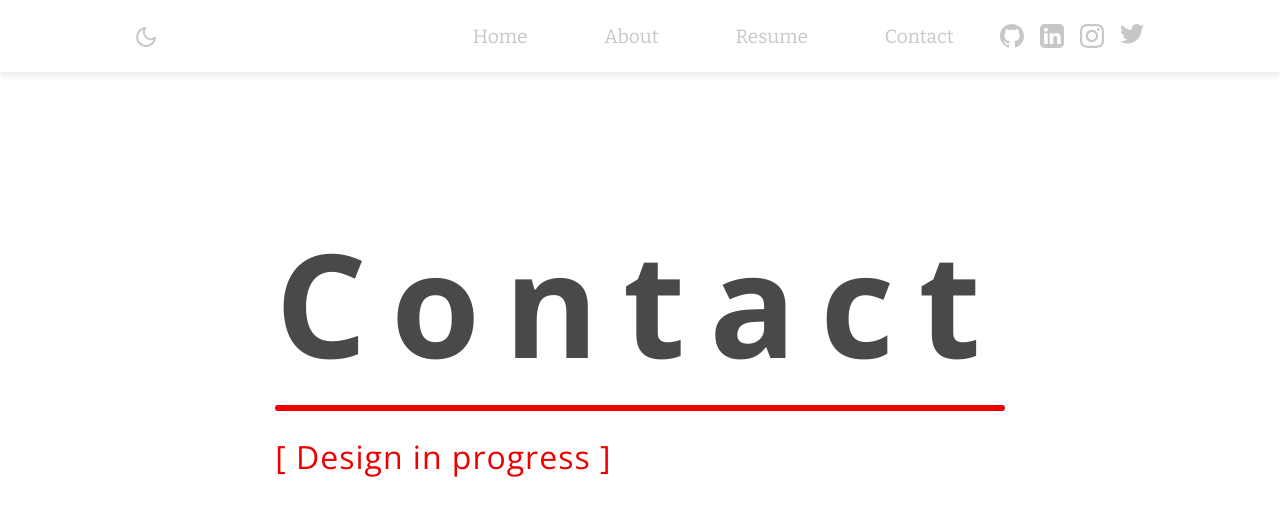
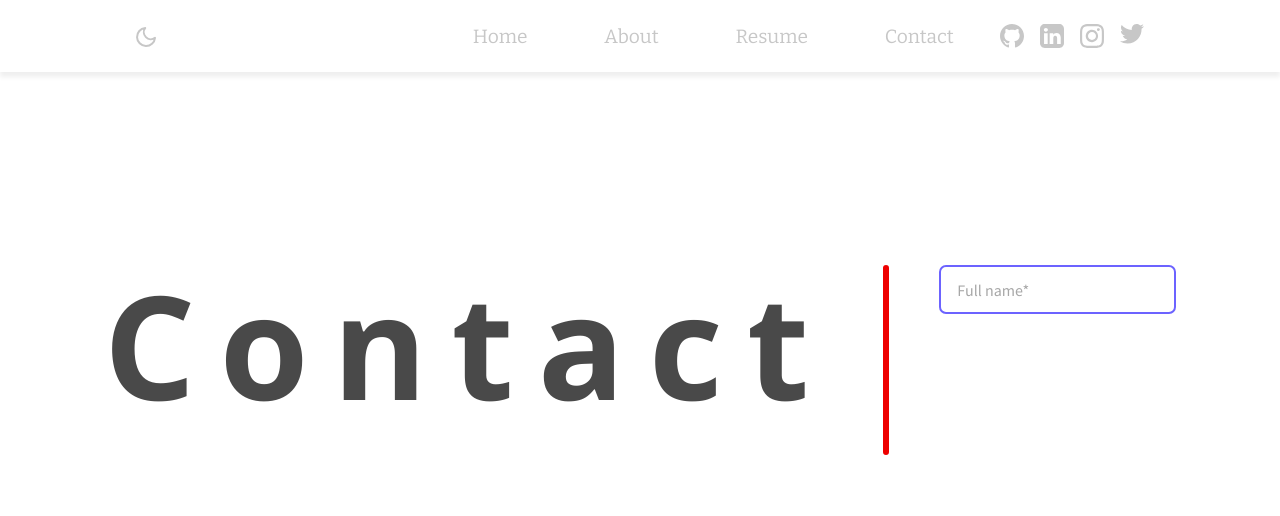
Before and after one commit to TSimmz/tsimmz.github.io, a React (Create React App) app: page /contact in a window 1280 px wide. Shown: the top 516 px of the page. Built offline with nearby package versions, Linux system fonts and the light colour scheme; the HTML template or start-up script is replaced by a standard one.

Commit message:
Adds initial contact form
- installed formik, axios, yup, and google recaptcha
- added full name field so far

```diff
--- a/package.json
+++ b/package.json
@@ -8,16 +8,20 @@
     "@testing-library/jest-dom": "^5.14.1",
     "@testing-library/react": "^11.2.7",
     "@testing-library/user-event": "^12.8.3",
+    "axios": "^0.21.4",
+    "formik": "^2.2.9",
     "react": "^17.0.2",
     "react-anchor-link-smooth-scroll": "^1.0.12",
     "react-dom": "^17.0.2",
+    "react-google-recaptcha": "^2.1.0",
     "react-helmet": "^6.1.0",
     "react-router-dom": "^5.3.0",
     "react-scripts": "4.0.3",
     "react-slick": "^0.28.1",
     "slick-carousel": "^1.8.1",
     "styled-components": "^5.3.1",
-    "web-vitals": "^1.1.2"
+    "web-vitals": "^1.1.2",
+    "yup": "^0.32.9"
   },
   "scripts": {
     "start": "react-scripts start",
--- a/src/components/landing/Contact/Contact.jsx
+++ b/src/components/landing/Contact/Contact.jsx
@@ -1,7 +1,8 @@
 import React, { useContext } from 'react';
 import { ThemeContext } from 'providers/ThemeProvider';
-import { Wrapper, ContactWrapper, Divider } from './styles';
+import { Wrapper, ContactWrapper, Divider, FormWrapper } from './styles';
 import { Fade } from '@material-ui/core';
+import ContactForm from './ContactForm/ContactForm';
 
 export const Contact = ({ timeout }) => {
   const { theme } = useContext(ThemeContext);
@@ -14,8 +15,10 @@ export const Contact = ({ timeout }) => {
       <Wrapper theme={theme}>
         <ContactWrapper id='contact' theme={theme}>
           <h1>Contact</h1>
-          <Divider theme={theme} />
-          <h4 className='inProgress'>{'[ Design in progress ]'}</h4>
+          <FormWrapper>
+            <Divider theme={theme} />
+            <ContactForm />
+          </FormWrapper>
         </ContactWrapper>
       </Wrapper>
     </Fade>
--- /dev/null
+++ b/src/components/landing/Contact/ContactForm/ContactForm.jsx
@@ -0,0 +1,87 @@
+import React from 'react';
+import { Formik, Form, FastField, ErrorMessage } from 'formik';
+import * as Yup from 'yup';
+import axios from 'axios';
+import { url } from 'data/config';
+import { Error, InputField, Input } from './styles';
+
+const ContactForm = () => {
+  const initialValues = {
+    name: '',
+    email: '',
+    subject: '',
+    message: '',
+    recaptcha: '',
+    success: false,
+  };
+
+  const validationSchema = Yup.object().shape({
+    name: Yup.string().required('Full name field is required'),
+    email: Yup.string()
+      .email('Invalid email')
+      .required('Email field is required'),
+    subject: Yup.string().required('Subject field is required'),
+    message: Yup.string().required('Message field is required'),
+    recaptcha:
+      process.env.NODE_ENV !== 'development'
+        ? Yup.string().required('Robots are not welcome yet!')
+        : Yup.string(),
+  });
+
+  const onSubmit = async (
+    { name, email, subject, message },
+    { setSubmitting, resetForm, setFieldValue }
+  ) => {
+    try {
+      await axios({
+        method: 'POST',
+        url:
+          process.env.NODE_ENV !== 'development'
+            ? `${url}/api/contact`
+            : 'http://localhost:3000/api/contact',
+        headers: {
+          'Content-Type': 'application/json',
+        },
+        data: JSON.stringify({
+          name,
+          email,
+          subject,
+          message,
+        }),
+      });
+      setSubmitting(false);
+      setFieldValue('success', true);
+      setTimeout(() => resetForm(), 6000);
+    } catch (error) {
+      setSubmitting(false);
+      setFieldValue('success', false);
+      alert('Something went wrong, please try again!');
+    }
+  };
+
+  return (
+    <Formik
+      initialValues={initialValues}
+      validationSchema={validationSchema}
+      onSubmit={onSubmit}>
+      {({ values, touched, errors, setFieldValue, isSubmitting }) => (
+        <Form>
+          <InputField>
+            <Input
+              as={FastField}
+              type='text'
+              name='name'
+              component='input'
+              aria-label='name'
+              placeholder='Full name*'
+              error={touched.name && errors.name}
+            />
+            <ErrorMessage component={Error} name='name' />
+          </InputField>
+        </Form>
+      )}
+    </Formik>
+  );
+};
+
+export default ContactForm;
--- /dev/null
+++ b/src/components/landing/Contact/ContactForm/styles.js
@@ -0,0 +1,38 @@
+import styled from 'styled-components';
+
+export const Error = styled.span`
+  color: #ff4136;
+`;
+
+export const Center = styled.div`
+  text-align: left;
+
+  h4 {
+    font-weight: normal;
+  }
+`;
+
+export const InputField = styled.div`
+  position: relative;
+  margin-bottom: 1rem;
+`;
+
+export const Input = styled.input`
+  width: 100%;
+  box-sizing: border-box;
+  border: 2px solid #6c63ff;
+  padding: 0.8rem 1rem;
+  border-radius: 7px;
+  margin-bottom: 0.5rem;
+  transition: 0.3s;
+
+  ${({ error }) =>
+    error &&
+    `
+		border-color: #ff4136;
+	`}
+
+  &::placeholder {
+    color: #a7a7a7;
+  }
+`;
--- a/src/components/landing/Contact/styles.js
+++ b/src/components/landing/Contact/styles.js
@@ -10,42 +10,31 @@ export const Wrapper = styled.div`
 `;
 
 export const ContactWrapper = styled.section`
-  max-width: 1200px;
+  max-width: 1300px;
   margin: 0 auto;
   padding: 0 20px;
   display: flex;
-  flex-direction: column;
-  justify-content: center;
 
   h1 {
     font-size: 144px;
     letter-spacing: 1.5rem;
-    margin:bottom: 2rem;
+    margin-bottom: 2rem;
 
     color: ${({ theme }) =>
       theme === 'light' ? lightTheme.darkColor : darkTheme.darkColor};
     transition: 500ms;
   }
+`;
 
-  h4 {
-    font-size: 2rem;
-    font-weight: normal;
-    letter-spacing: 1px;
-    margin-top: 28px;
-    color: ${({ theme }) =>
-      theme === 'light' ? lightTheme.darkColor : darkTheme.darkColor};
-  }
-
-  .inProgress {
-    color: ${({ theme }) =>
-      theme === 'light' ? lightTheme.accent : darkTheme.accent};
-  }
-
+export const FormWrapper = styled.div`
+  display: flex;
 `;
 
 export const Divider = styled.div`
-  width: 100%;
+  height: inherit;
+  margin: 0 50px;
   border: 3px solid
     ${({ theme }) => (theme === 'light' ? lightTheme.accent : darkTheme.accent)};
   border-radius: 5px;
+  transition: 500ms;
 `;
```
Also changed, not shown: 1 other file (tests, documents, lock files or other folders).
